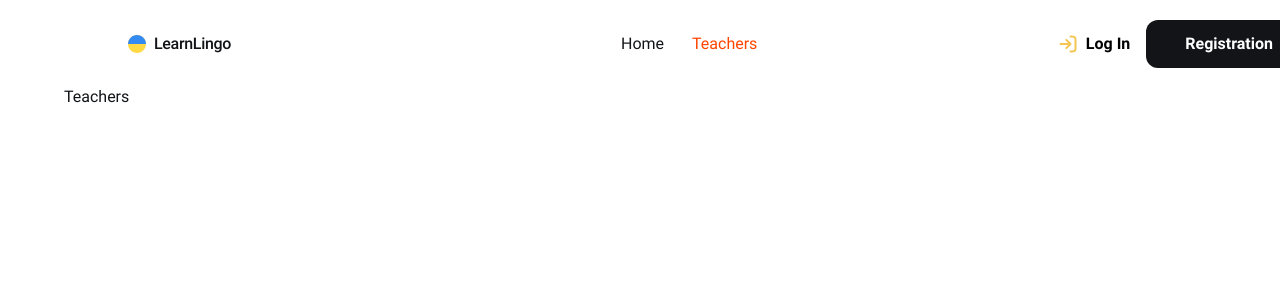
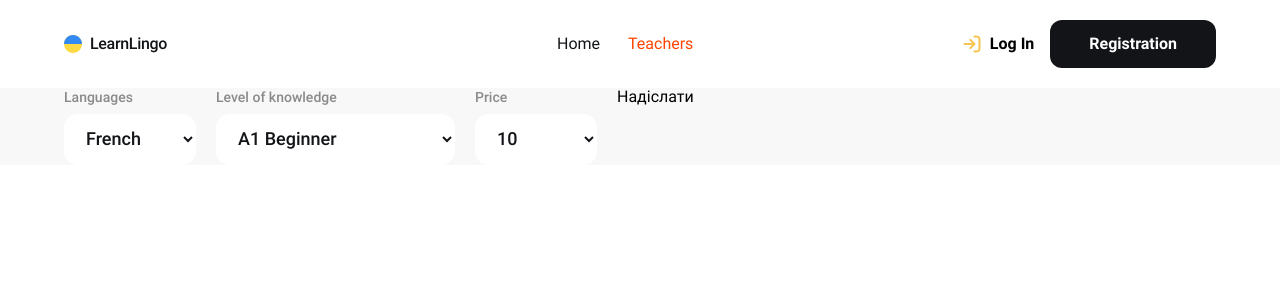
Before and after one commit to gudzsv/learn-lingo, a React (Vite) app: page /teachers in a window 1280 px wide. Shown: the top 300 px of the page. Built offline with nearby package versions, Linux system fonts and the light colour scheme; no server answers.

Commit message:
add teacher form component

```diff
--- a/src/components/shared/Layout/Layout.jsx
+++ b/src/components/shared/Layout/Layout.jsx
@@ -1,15 +1,16 @@
 import { Outlet } from 'react-router';
 import Header from '../../Header/Header.jsx';
-import Container from '../Container/Container.jsx';
+// import Container from '../Container/Container.jsx';
+// import styles from './Layout.module.scss';
 
 const Layout = () => {
 	return (
-		<Container>
+		<>
 			<Header />
 			<main>
 				<Outlet />
 			</main>
-		</Container>
+		</>
 	);
 };
 
--- a/src/pages/HomePage/HomePage.jsx
+++ b/src/pages/HomePage/HomePage.jsx
@@ -1,12 +1,13 @@
 import Hero from '../../components/Hero/Hero.jsx';
+import Container from '../../components/Shared/Container/Container.jsx';
 import Status from '../../components/Status/Status.jsx';
 
 const HomePage = () => {
 	return (
-		<>
+		<Container>
 			<Hero />
 			<Status />
-		</>
+		</Container>
 	);
 };
 
--- /dev/null
+++ b/src/pages/TeachersPage/FilterForm/FilterForm.jsx
@@ -0,0 +1,74 @@
+import styles from './FilterForm.module.scss';
+
+const FilterForm = () => {
+	return (
+		<form id='filter-form' className={styles.filterForm}>
+			<div className={styles.inputWrapper}>
+				<label htmlFor='language' className={styles.filterFormLabel}>
+					Languages
+				</label>
+				<select
+					id='language'
+					name='language'
+					required
+					className={styles.filterFormSelect}
+				>
+					<option value='' disabled defaultValue>
+						Select...
+					</option>
+					<option value='French'>French</option>
+					<option value='English'>English</option>
+					<option value='German'>German</option>
+					<option value='Ukrainian'>Ukrainian</option>
+					<option value='Polish'>Polish</option>
+				</select>
+			</div>
+
+			<div className={styles.inputWrapper}>
+				<label htmlFor='level' className={styles.filterFormLabel}>
+					Level of knowledge
+				</label>
+				<select
+					id='level'
+					name='level'
+					required
+					className={styles.filterFormSelect}
+				>
+					<option value='' disabled defaultValue>
+						Select...
+					</option>
+					<option value='A1 Beginner'>A1 Beginner</option>
+					<option value='A2 Elementary'>A2 Elementary</option>
+					<option value='B1 Intermediate'>B1 Intermediate</option>
+					<option value='B2 Upper-Intermediate'>B2 Upper-Intermediate</option>
+				</select>
+			</div>
+
+			<div className={styles.inputWrapper}>
+				<label htmlFor='price' className={styles.filterFormLabel}>
+					Price
+				</label>
+				<select
+					id='price'
+					name='price'
+					required
+					className={styles.filterFormSelect}
+				>
+					<option value='' disabled defaultValue>
+						Select...
+					</option>
+					<option value='10'>10 </option>
+					<option value='20'>20</option>
+					<option value='30'>30</option>
+					<option value='40'>40</option>
+				</select>
+			</div>
+
+			<button form={'filter-form'} type='submit'>
+				Надіслати
+			</button>
+		</form>
+	);
+};
+
+export default FilterForm;
--- /dev/null
+++ b/src/pages/TeachersPage/FilterForm/FilterForm.module.scss
@@ -0,0 +1,46 @@
+.filterForm {
+	display: inline-flex;
+	align-items: flex-start;
+	gap: 20px;
+}
+
+.inputWrapper {
+	display: flex;
+	flex-direction: column;
+	align-items: flex-start;
+	gap: 8px;
+}
+
+.filterFormLabel {
+	color: #8a8a89;
+	font-family: Roboto;
+	font-size: 14px;
+	font-style: normal;
+	font-weight: 500;
+	line-height: 18px; /* 128.571% */
+}
+
+.filterFormSelect {
+	display: flex;
+	padding: 14px 18px;
+	align-items: flex-start;
+	gap: 32px;
+	border: none;
+	border-radius: 14px;
+	background-color: #fff;
+
+	// appearance: none; /* Прибирає стандартну стрілочку */
+	// -webkit-appearance: none; /* Для підтримки в Safari */
+	// -moz-appearance: none; /* Для Firefox */
+	// background: url('path-to-arrow-icon.svg') no-repeat right 10px center;
+	// background-color: #fff; /* Фон випадаючого меню */
+	// background-size: 12px; /* Розмір стрілочки */
+	// width: 100%;
+
+	color: #121417;
+	font-family: Roboto;
+	font-size: 18px;
+	font-style: normal;
+	font-weight: 500;
+	line-height: 20px; /* 111.111% */
+}
--- a/src/pages/TeachersPage/TeachersPage.jsx
+++ b/src/pages/TeachersPage/TeachersPage.jsx
@@ -1,5 +1,15 @@
+import FilterForm from './FilterForm/FilterForm.jsx';
+import styles from './TeachersPage.module.scss';
+import Container from '../../components/Shared/Container/Container';
+
 const TeachersPage = () => {
-	return <div>Teachers</div>;
+	return (
+		<div className={styles.teachersPage}>
+			<Container>
+				<FilterForm />
+			</Container>
+		</div>
+	);
 };
 
 export default TeachersPage;
--- /dev/null
+++ b/src/pages/TeachersPage/TeachersPage.module.scss
@@ -0,0 +1,3 @@
+.teachersPage {
+	background-color: #f8f8f8;
+}
```
